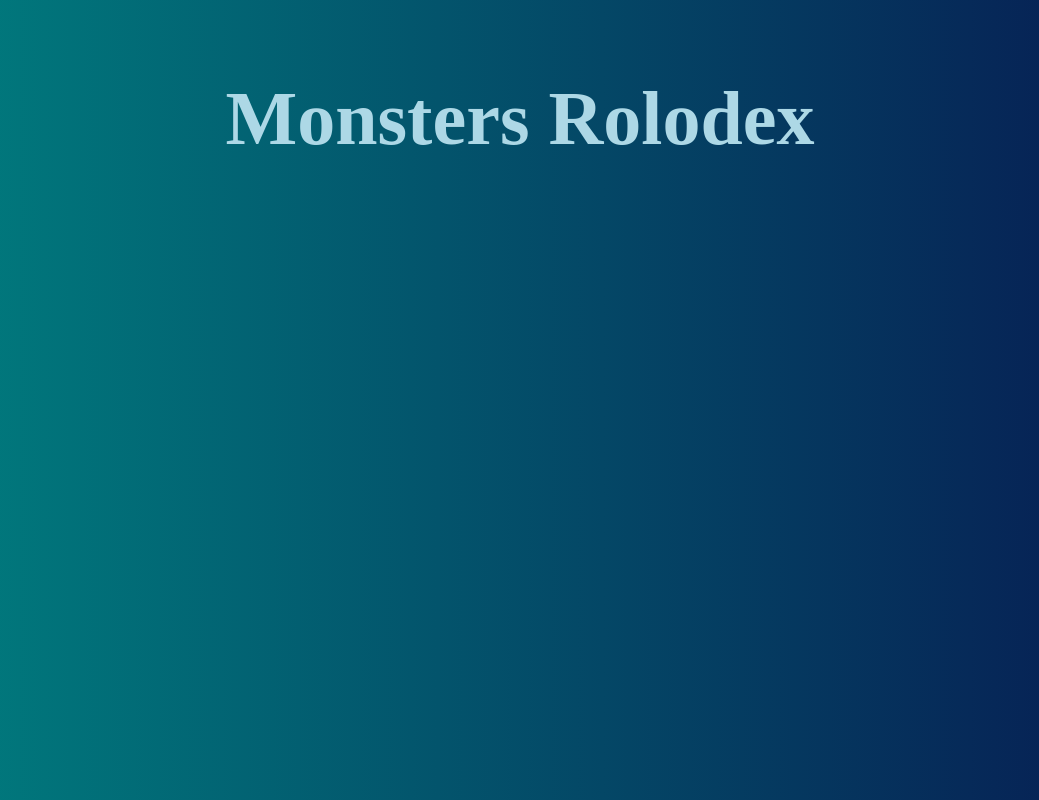
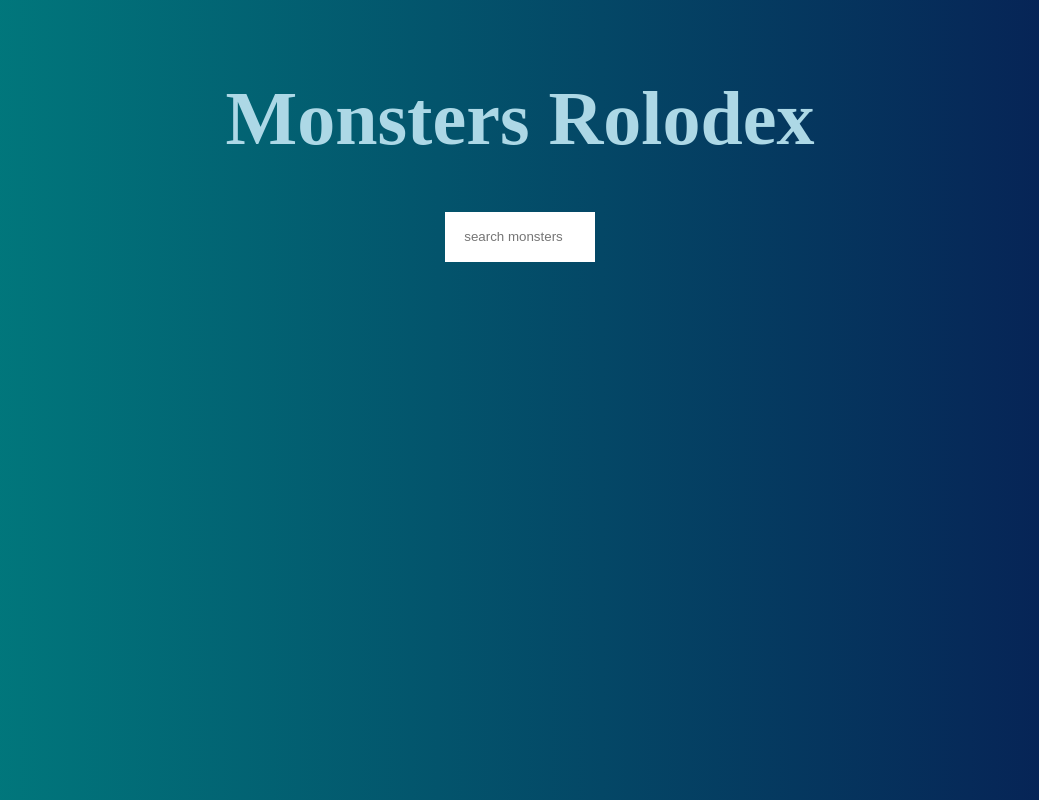
Before and after one commit to RodicaNegura/monsters-rolodex-react, a React (Create React App) app: page / in a window 1280 px wide. Shown: the whole page, without its empty margins (120-1159 px from the left). Built offline with nearby package versions, Linux system fonts and the light colour scheme; a web font is replaced by a local one.

Commit message:
Hooks: useState

```diff
--- a/src/App.js
+++ b/src/App.js
@@ -1,19 +1,29 @@
-import { Component } from 'react';
+import {useState} from 'react';
 
 import CardList from './components/card-list/card-list.component';
 import SearchBox from './components/search-box/search-box.component';
 import './App.css';
 
 const App = () => {
+  const [searchField, setSearchField] = useState(''); // [value, setValue]
+  console.log(searchField);
+
+  const onSearchChange = (event) => {
+    const searchFieldString = event.target.value.toLocaleLowerCase();
+    setSearchField(searchFieldString);
+
+  }
+
   return (
     <div className='App'>
-       <h1 className="app-title">Monsters Rolodex</h1>
+      <h1 className="app-title">Monsters Rolodex</h1>
 
-      {/*<SearchBox
+      <SearchBox
         className='monsters-search-box'
         onChangeHandler={onSearchChange}
         placeholder='search monsters'
       />
+      {/*
       <CardList monsters={filteredMonsters} />*/}
     </div>
   )
```
